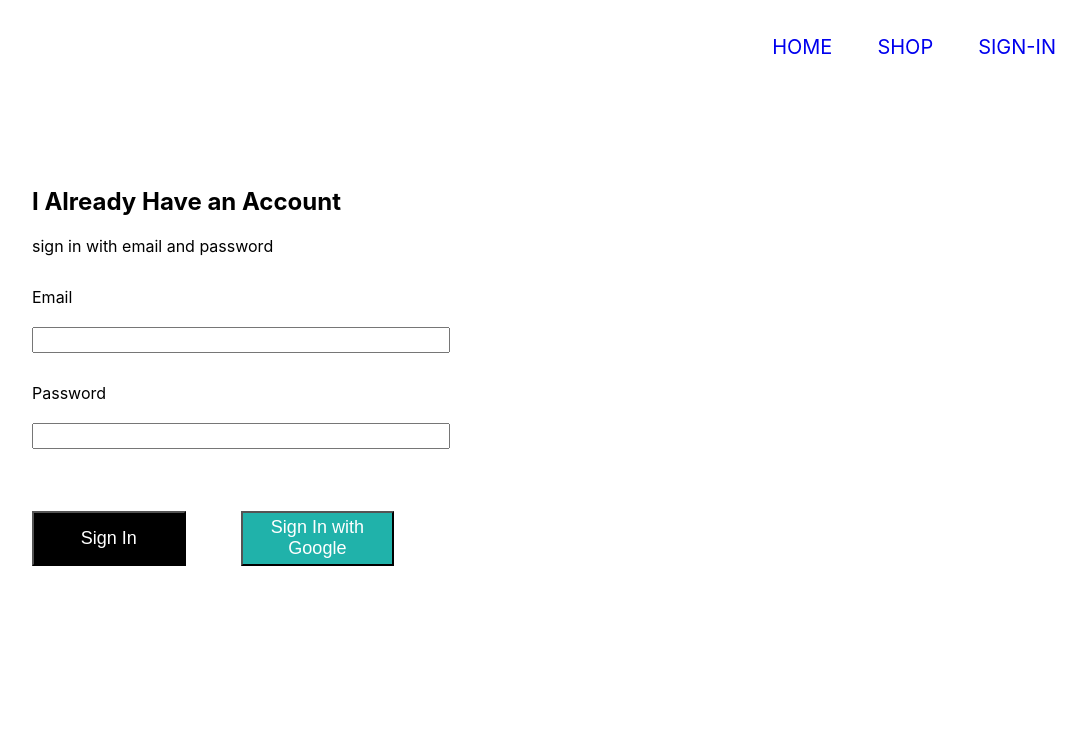
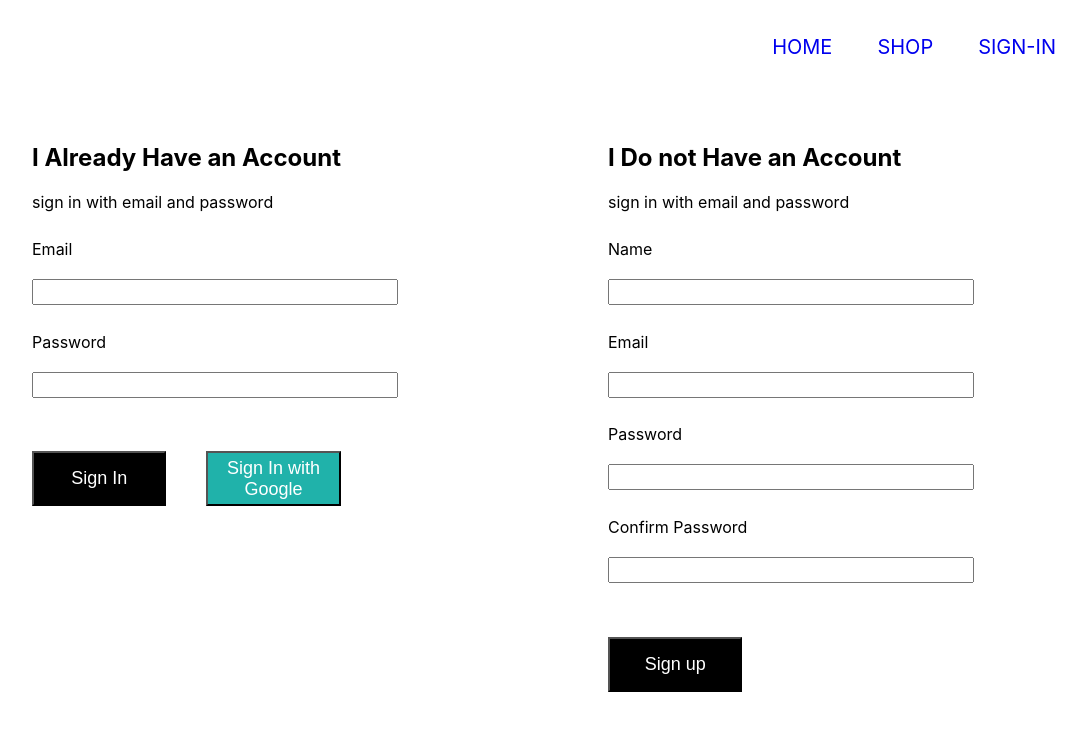
Before and after one commit to pragashraj/E-Clothing-WebApp-React, a React (Create React App) app: page /SignIn in a window 1280 px wide. Shown: the top 730 px of the page, without its empty margins (96-1182 px from the left). Built offline with nearby package versions, Linux system fonts and the light colour scheme; no server answers.

Commit message:
sighUp component

```diff
--- a/src/App.css
+++ b/src/App.css
@@ -119,9 +119,10 @@ a{
 }
 
 .SignIn{
-  margin-top: 10%;
+  margin-top: 5%;
   margin-left: 10%;
-  width:40%;
+  width:35%;
+  float: left;
 }
 .inputFields{
   margin-top: 6%;
@@ -138,7 +139,7 @@ input{
   color: white;
   font-size: large;
   float: left;
-  margin-right: 55px;
+  margin-right: 40px;
   margin-top: 6%;
 }
 
@@ -161,6 +162,13 @@ input{
   color: white;
   font-size: large;
   float: left;
-  margin-right: 55px;
+  /* margin-right: 45px; */
   margin-top: 6%;
 }
+
+.SignUp{
+  margin-top: 5%;
+  margin-left: 10%;
+  width:35%;
+  float: left;
+}
--- a/src/App.js
+++ b/src/App.js
@@ -14,25 +14,26 @@ class App extends Component {
 
   unsubscribeFromAuth=null;
 
-  componentDidMount(){
-    this.unsubscribeFromAuth=auth.onAuthStateChanged( async userAuth=>{
-      if(userAuth){
-        const userRef=await createUserProfileDocument(userAuth);
+  // componentDidMount() {
+  //   this.unsubscribeFromAuth = auth.onAuthStateChanged(async userAuth => {
+  //     if (userAuth) {
+  //       const userRef = await createUserProfileDocument(userAuth);
 
-        userRef.onSnapshot(snapShot=>{
-            this.setState({
-              currentUser:{
-                id:snapShot.id,
-                ...snapShot.data()
-              }
-            })
+  //       userRef.onSnapshot(snapShot => {
+  //         this.setState({
+  //           currentUser: {
+  //             id: snapShot.id,
+  //             ...snapShot.data()
+  //           }
+  //         });
 
-        })
-      }
+  //         console.log(this.state);
+  //       });
+  //     }
 
-      this.setState({currentUser:userAuth});
-    })
-  }
+  //     this.setState({ currentUser: userAuth });
+  //   });
+  // }
 
   componentWillUnmount(){
     this.unsubscribeFromAuth();
--- a/src/components/Firebase.js
+++ b/src/components/Firebase.js
@@ -16,7 +16,6 @@ const config={
   export const createUserProfileDocument=async (userAuth,additionalData)=>{
     if(!userAuth) return
 
-    // const userRef=firestore.doc('user/${userAuth.uid}');
     const userRef=firestore.doc('user/'+userAuth.uid);
     const snapShot=await userRef.get();
 
@@ -27,7 +26,8 @@ const config={
         await userRef.set({
           displayName,
           email,
-          ...createdAt
+          createdAt,
+          ...additionalData
         })
       }catch(error){
         console(error.message);
--- a/src/components/SignIn.js
+++ b/src/components/SignIn.js
@@ -1,6 +1,6 @@
 import React,{Component} from 'react'
 import CustomButton from './CustomButton'
-import {signInWithGoogle} from './Firebase'
+import {auth,signInWithGoogle} from './Firebase'
 
 class SignIn extends Component{
     state={
@@ -8,9 +8,19 @@ class SignIn extends Component{
         password:''
     }
 
-    handleSubmit=(e)=>{
+    handleSubmit=async e=>{
         e.preventDefault();
-        console.log(this.state.email,this.state.password);
+        const {email,password}=this.state
+        try{
+            await auth.signInWithEmailAndPassword(email,password)
+            this.setState({
+                email:'',
+                password:''
+            })
+        }catch(e){
+            console.log(e);
+        }
+
     }
 
     handleChange=(e)=>{
--- a/src/components/SignInPage.js
+++ b/src/components/SignInPage.js
@@ -1,10 +1,12 @@
 import React from 'react'
 import SignIn from './SignIn'
+import SignUp from './SignUp'
 
 const SignInPage=()=>{
     return(
         <div className="signInPage">
            <SignIn/>
+           <SignUp/>
         </div>
     )
 }
--- /dev/null
+++ b/src/components/SignUp.js
@@ -0,0 +1,81 @@
+import React,{Component} from 'react'
+import CustomButton from './CustomButton'
+import {auth,createUserProfileDocument} from './Firebase'
+
+class SignUp extends Component{
+    state={
+        displayName:'',
+        email:'',
+        password:'',
+        confirmPassword:''
+    }
+
+
+    handleChange=(e)=>{
+        const {value,name}=e.target;
+        this.setState({
+            [name]:value
+        })
+    }
+
+    handleSubmit=async event=>{
+        event.preventDefault();
+        const {displayName,email,password,confirmPassword}=this.state
+        console.log(this.state)
+        if(password!==confirmPassword){
+            alert("Password Don't match");
+            return
+        }
+
+        try{
+            const {user}=await auth.createUserWithEmailAndPassword(email,password);
+           await createUserProfileDocument(user,{displayName});
+            this.setState({
+                displayName:'',
+                email:'',
+                password:'',
+                confirmPassword:''
+            })
+        }catch(e){
+            console.log(e);
+        }
+
+
+    }
+
+    render(){
+        return(
+            <div className="SignUp">
+            <h2>I Do not Have an Account</h2>
+            <span>sign in with email and password</span>
+            <form onSubmit={this.handleSubmit}>
+
+                <div className="inputFields">
+                    <label>Name</label><br></br><br></br>
+                    <input name='displayName' type='text' value={this.state.displayName} required onChange={this.handleChange}/><br></br>
+                </div>
+
+                <div className="inputFields">
+                    <label>Email</label><br></br><br></br>
+                    <input name='email' type='email' value={this.state.email} required onChange={this.handleChange}/><br></br>
+                </div>
+
+                <div className="inputFields">
+                    <label>Password</label><br></br><br></br>
+                    <input name='password' type='password' value={this.state.password} required  onChange={this.handleChange}/><br></br>
+                </div>
+
+                <div className="inputFields">
+                    <label>Confirm Password</label><br></br><br></br>
+                    <input name='confirmPassword' type='password' value={this.state.confirmPassword} required  onChange={this.handleChange}/><br></br>
+                </div>
+
+                <div className="inputButton">
+                    <CustomButton type="submit" value="Submit">Sign up</CustomButton>
+                </div>
+            </form>
+            </div>
+        )
+    }
+}
+export default SignUp
```
